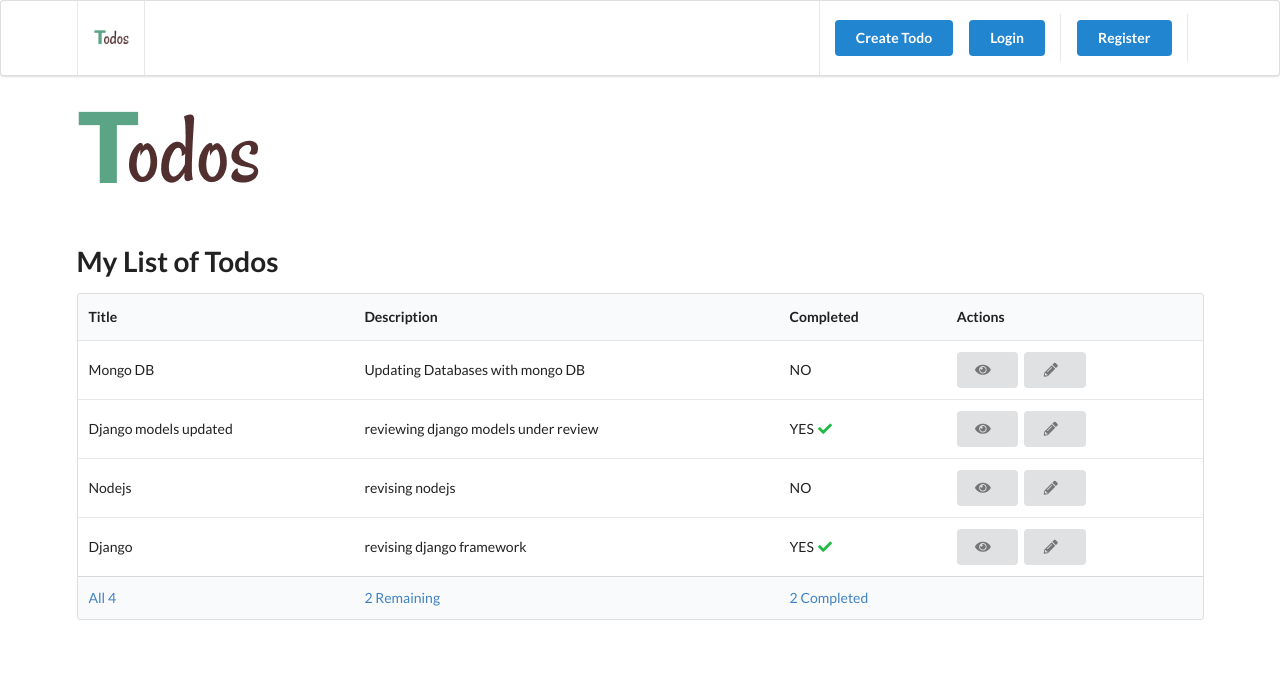
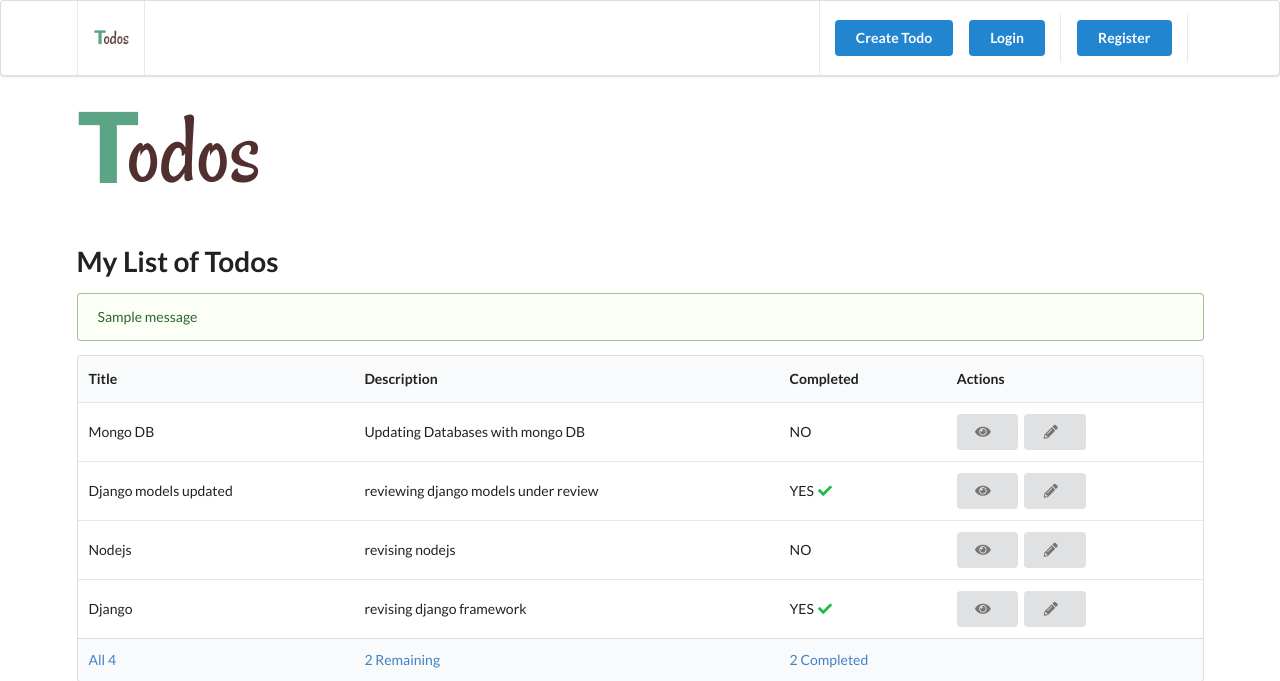
Before and after one commit to taremwa/djTodo, a Django app: page / in a window 1280 px wide. Shown: the top 681 px of the page. Run offline with Django 3.2, Linux system fonts and the light colour scheme; data comes from the database, SQL or seed files in the repository; both versions use the stored data as it was after the commit; tables that the repository leaves empty hold one stand-in row (values such as "Sample post"); one stand-in notice (Sample message) is shown.

Commit message:
using messages framework for message pop up when a task is updated

```diff
--- a/todo/views.py
+++ b/todo/views.py
@@ -4,7 +4,7 @@ from . models import Todo
 from django.http import HttpResponseRedirect
 from django.urls import reverse
 from django.shortcuts import get_object_or_404
-
+from django.contrib import messages
 # Create your views here.
 
 def get_showing_todos(request, todos):
@@ -47,6 +47,7 @@ def create_todo(request):
 
         todo.save()
 
+        messages.add_message(request, messages.SUCCESS, "Todo Created Sucessfully")
 
         return HttpResponseRedirect(reverse("todo", kwargs={'id': todo.pk}))
 
@@ -66,6 +67,9 @@ def todo_delete(request, id):
 
     if request.method == "POST":
         todo.delete()
+
+        messages.add_message(request, messages.SUCCESS, "Todo Deleted Sucessfully")
+
         return HttpResponseRedirect(reverse('home'))
 
     return render(request, 'todo/todo-delete.html', context)
@@ -88,6 +92,7 @@ def todo_edit(request, id):
 
         todo.save()
 
+        messages.add_message(request, messages.SUCCESS, "Todo Updated Sucessfully")
 
         return HttpResponseRedirect(reverse("todo", kwargs={'id': todo.pk}))
 
--- /dev/null
+++ b/todosite/templates/_partials/messages.html
@@ -0,0 +1,12 @@
+{% if messages %}
+
+  {% for message in messages %}
+
+    <div class="ui {{message.tags}} message">
+        {{ message }}
+    </div>
+
+  {% endfor %}
+
+
+{% endif %}
--- a/todosite/templates/todo/create-todo.html
+++ b/todosite/templates/todo/create-todo.html
@@ -8,6 +8,7 @@
 
     <h3>Create Todo</h3>
 
+    {% include '_partials/messages.html' %}
 
     <form class="ui form" method="POST" action="{% url 'create-todo' %}">
         {%csrf_token%}
--- a/todosite/templates/todo/index.html
+++ b/todosite/templates/todo/index.html
@@ -8,6 +8,9 @@
     <img src="{% static 'img/Logo.png' %}" />
 
     <h1 class="ui header">My List of Todos</h1>
+
+    {% include '_partials/messages.html' %}
+
     {% if todos %}
 
     <table class="ui table">
--- a/todosite/templates/todo/todo-detail.html
+++ b/todosite/templates/todo/todo-detail.html
@@ -7,6 +7,8 @@
 
 
     <h1 class="ui header">Todo Detail</h1>
+
+    {% include '_partials/messages.html' %}
 
     <div class="ui card">
         <div class="content">
```
Also changed, not shown: db.sqlite3.
